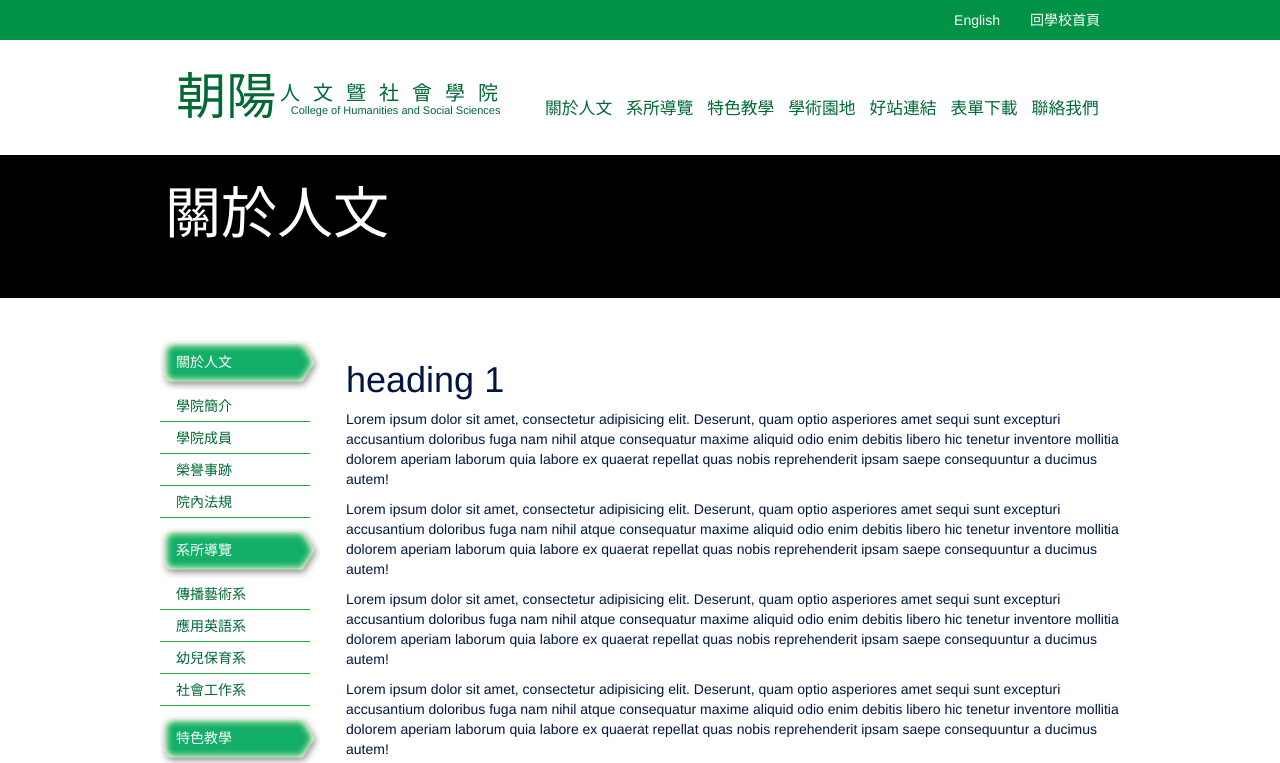
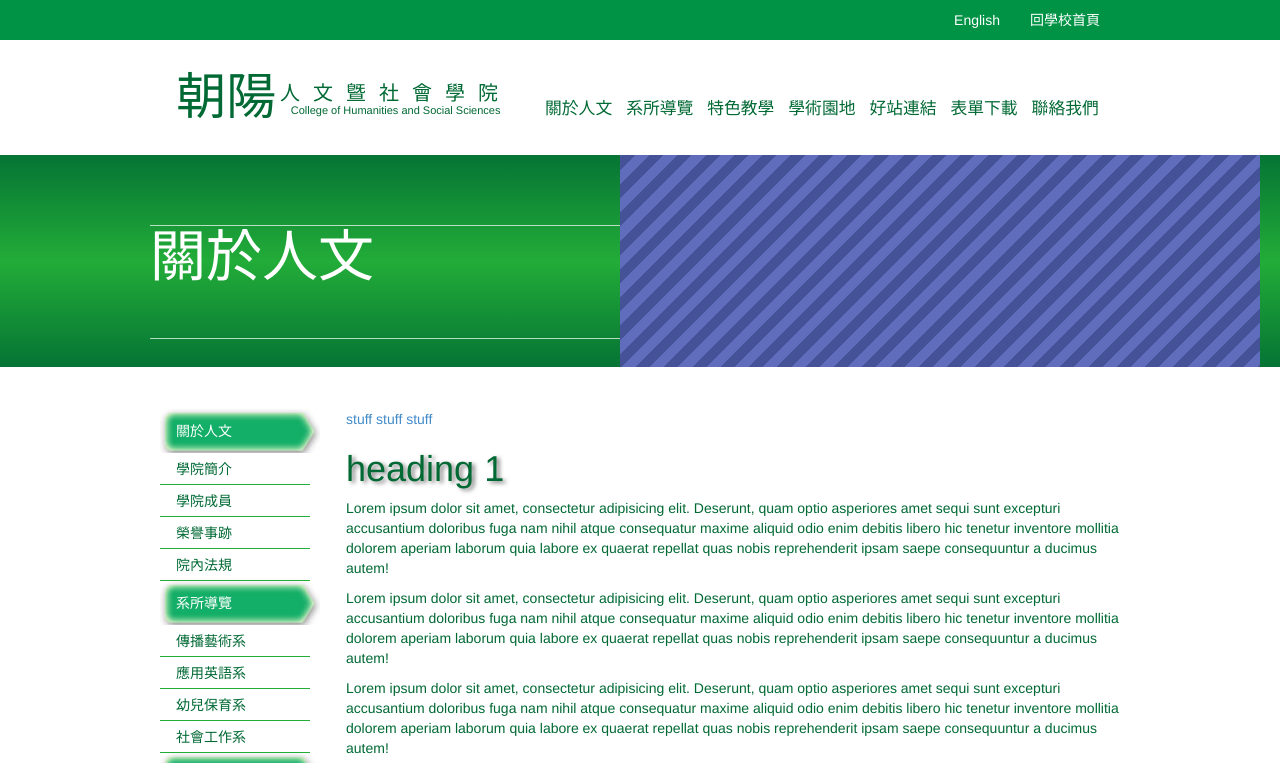
Before and after one commit to troycaeser/humanities-college-site, a plain HTML site: page about.html in a window 1280 px wide. Shown: the top 763 px of the page. Drawn offline with Linux system fonts and the light colour scheme.

Commit message:
added more coloring and gradient options to about.html

```diff
--- a/about.html
+++ b/about.html
@@ -80,11 +80,12 @@
 			</ul>
 		</nav>
 	</header>
+
 	<section class="hero-main">
 		<div class="container">
-			<h1 id="breadcrumb">關於人文</h1>
-			<p id="breadcrumb_append"></p>
+			<h1>關於人文</h1>
 		</div>
+		<div class="stripes"></div>
 	</section>
 
 	<section class="main_content">
@@ -144,7 +145,12 @@
 			</aside>
 
 			<article class="articles">
-				<h1 class="breadcrumb_links" id="sec1">heading 1</h1>
+				<section class="breadcrumb_links">
+					<a href="">stuff</a>
+					<a href="">stuff</a>
+					<a href="">stuff</a>
+				</section>
+				<h1 id="sec1">heading 1</h1>
 				<p>Lorem ipsum dolor sit amet, consectetur adipisicing elit. Deserunt, quam optio asperiores amet sequi sunt excepturi accusantium doloribus fuga nam nihil atque consequatur maxime aliquid odio enim debitis libero hic tenetur inventore mollitia dolorem aperiam laborum quia labore ex quaerat repellat quas nobis reprehenderit ipsam saepe consequuntur a ducimus autem!</p>
 				<p>Lorem ipsum dolor sit amet, consectetur adipisicing elit. Deserunt, quam optio asperiores amet sequi sunt excepturi accusantium doloribus fuga nam nihil atque consequatur maxime aliquid odio enim debitis libero hic tenetur inventore mollitia dolorem aperiam laborum quia labore ex quaerat repellat quas nobis reprehenderit ipsam saepe consequuntur a ducimus autem!</p>
 				<p>Lorem ipsum dolor sit amet, consectetur adipisicing elit. Deserunt, quam optio asperiores amet sequi sunt excepturi accusantium doloribus fuga nam nihil atque consequatur maxime aliquid odio enim debitis libero hic tenetur inventore mollitia dolorem aperiam laborum quia labore ex quaerat repellat quas nobis reprehenderit ipsam saepe consequuntur a ducimus autem!</p>
@@ -154,7 +160,7 @@
 				<p>Lorem ipsum dolor sit amet, consectetur adipisicing elit. Deserunt, quam optio asperiores amet sequi sunt excepturi accusantium doloribus fuga nam nihil atque consequatur maxime aliquid odio enim debitis libero hic tenetur inventore mollitia dolorem aperiam laborum quia labore ex quaerat repellat quas nobis reprehenderit ipsam saepe consequuntur a ducimus autem!</p>
 				<p>Lorem ipsum dolor sit amet, consectetur adipisicing elit. Deserunt, quam optio asperiores amet sequi sunt excepturi accusantium doloribus fuga nam nihil atque consequatur maxime aliquid odio enim debitis libero hic tenetur inventore mollitia dolorem aperiam laborum quia labore ex quaerat repellat quas nobis reprehenderit ipsam saepe consequuntur a ducimus autem!</p>
 				<p>Lorem ipsum dolor sit amet, consectetur adipisicing elit. Deserunt, quam optio asperiores amet sequi sunt excepturi accusantium doloribus fuga nam nihil atque consequatur maxime aliquid odio enim debitis libero hic tenetur inventore mollitia dolorem aperiam laborum quia labore ex quaerat repellat quas nobis reprehenderit ipsam saepe consequuntur a ducimus autem!</p>
-				<h1 class="breadcrumb_links" id="sec2">heading 2</h1>
+				<h1 id="sec2">heading 2</h1>
 				<p>Lorem ipsum dolor sit amet, consectetur adipisicing elit. Deserunt, quam optio asperiores amet sequi sunt excepturi accusantium doloribus fuga nam nihil atque consequatur maxime aliquid odio enim debitis libero hic tenetur inventore mollitia dolorem aperiam laborum quia labore ex quaerat repellat quas nobis reprehenderit ipsam saepe consequuntur a ducimus autem!</p>
 				<p>Lorem ipsum dolor sit amet, consectetur adipisicing elit. Deserunt, quam optio asperiores amet sequi sunt excepturi accusantium doloribus fuga nam nihil atque consequatur maxime aliquid odio enim debitis libero hic tenetur inventore mollitia dolorem aperiam laborum quia labore ex quaerat repellat quas nobis reprehenderit ipsam saepe consequuntur a ducimus autem!</p>
 				<p>Lorem ipsum dolor sit amet, consectetur adipisicing elit. Deserunt, quam optio asperiores amet sequi sunt excepturi accusantium doloribus fuga nam nihil atque consequatur maxime aliquid odio enim debitis libero hic tenetur inventore mollitia dolorem aperiam laborum quia labore ex quaerat repellat quas nobis reprehenderit ipsam saepe consequuntur a ducimus autem!</p>
@@ -162,7 +168,7 @@
 				<p>Lorem ipsum dolor sit amet, consectetur adipisicing elit. Deserunt, quam optio asperiores amet sequi sunt excepturi accusantium doloribus fuga nam nihil atque consequatur maxime aliquid odio enim debitis libero hic tenetur inventore mollitia dolorem aperiam laborum quia labore ex quaerat repellat quas nobis reprehenderit ipsam saepe consequuntur a ducimus autem!</p>
 				<p>Lorem ipsum dolor sit amet, consectetur adipisicing elit. Deserunt, quam optio asperiores amet sequi sunt excepturi accusantium doloribus fuga nam nihil atque consequatur maxime aliquid odio enim debitis libero hic tenetur inventore mollitia dolorem aperiam laborum quia labore ex quaerat repellat quas nobis reprehenderit ipsam saepe consequuntur a ducimus autem!</p>
 				<p>Lorem ipsum dolor sit amet, consectetur adipisicing elit. Deserunt, quam optio asperiores amet sequi sunt excepturi accusantium doloribus fuga nam nihil atque consequatur maxime aliquid odio enim debitis libero hic tenetur inventore mollitia dolorem aperiam laborum quia labore ex quaerat repellat quas nobis reprehenderit ipsam saepe consequuntur a ducimus autem!</p>
-				<h1 class="breadcrumb_links" id="sec3">heading 3</h1>
+				<h1 id="sec3">heading 3</h1>
 				<p>Lorem ipsum dolor sit amet, consectetur adipisicing elit. Deserunt, quam optio asperiores amet sequi sunt excepturi accusantium doloribus fuga nam nihil atque consequatur maxime aliquid odio enim debitis libero hic tenetur inventore mollitia dolorem aperiam laborum quia labore ex quaerat repellat quas nobis reprehenderit ipsam saepe consequuntur a ducimus autem!</p>
 				<p>Lorem ipsum dolor sit amet, consectetur adipisicing elit. Deserunt, quam optio asperiores amet sequi sunt excepturi accusantium doloribus fuga nam nihil atque consequatur maxime aliquid odio enim debitis libero hic tenetur inventore mollitia dolorem aperiam laborum quia labore ex quaerat repellat quas nobis reprehenderit ipsam saepe consequuntur a ducimus autem!</p>
 				<p>Lorem ipsum dolor sit amet, consectetur adipisicing elit. Deserunt, quam optio asperiores amet sequi sunt excepturi accusantium doloribus fuga nam nihil atque consequatur maxime aliquid odio enim debitis libero hic tenetur inventore mollitia dolorem aperiam laborum quia labore ex quaerat repellat quas nobis reprehenderit ipsam saepe consequuntur a ducimus autem!</p>
--- a/css/main.sass
+++ b/css/main.sass
@@ -14,6 +14,9 @@ $big_nav_dropdown_fg_default: #006934
 $big_nav_dropdown_fg_hover: #fff
 $big_nav_dropdown_bg_hover: #00A4E4
 $big_nav_dropdown_bg_default: #fff
+
+$articles_heading: #006934
+$articles_body: #006934
 
 $pictures_lines: #fff
 
@@ -78,6 +81,7 @@ body
 	position: relative
 	top: 0
 	margin: 0
+	z-index: 999
 	padding: 10px 0 10px 0
 	display: block
 	background: $tiny_nav_bg
@@ -306,13 +310,14 @@ body
 	position: relative
 	display: block
 	width: 100%
-	padding: 2em 0 2em 0
-	z-index: 999
-	background: #000
+	padding: 5em 0 2em 0
+	z-index: 990
+	background: -webkit-linear-gradient($big_nav_default -10%, $big_nav_hover, $big_nav_default 110%)
 	color: $wireframebg
 	-webkit-transition: 0.3s ease-in-out
 	-moz-transition: 0.3s ease-in-out
 	transition: 0.3s ease-in-out
+	overflow: hidden
 	h1
 		text-align: left
 		font-size: 4em
@@ -322,19 +327,25 @@ body
 	p
 		display: none
 		visibility: hidden
+	.container
+		border-top: 1px solid rgba(255, 255, 255, 0.7)
+		border-bottom: 1px solid rgba(255, 255, 255, 0.7)
+		padding: 0 0 25px 0
 
 .hero-main-shrink
-	position: fixed
-	top: 6em
-	padding: 2em 0 0 0
-	h1
-		display: none
-		visibility: hidden
-	p
-		visibility: visible
-		display: block
-		text-align: center
-		font-size: 15px
+	position: relative
+	top: 8em
+	padding: 2em 0 2em 0
+
+.stripes
+	position: absolute
+	display: inline-block
+	width: 50%
+	height: 17em
+	background: repeating-linear-gradient(-45deg, #606dbc, #606dbc 10px, #465298 10px, #465298 20px)
+	margin-right: 20px
+	right: 0
+	top: 0
 
 .pictures
 	margin: 0
@@ -617,7 +628,7 @@ a.next::before
 		padding: 0
 
 .main_content_slideUp
-	margin: 15% 0
+	margin: 7em 0
 
 .side_menu
 	display: inline-block
@@ -633,7 +644,6 @@ a.next::before
 		width: 100%
 		height: auto
 		overflow: hidden
-		margin: 0 0 10px 0
 		transition: all 300ms ease-in-out
 		a
 			display: block
@@ -645,7 +655,7 @@ a.next::before
 			color: $sidemenu_hover
 		a.ca-header
 			width: 170px
-			height: 50px
+			height: auto
 			background: url(../img/side_menu_header.jpg) no-repeat
 			background-size: 95%
 			padding: 12px 0 12px 6px
@@ -688,6 +698,13 @@ a.next::before
 	display: inline-block
 	position: relative
 	margin: 0 0 0 20%
+	h1
+		color: $articles_heading
+		-moz-text-shadow:    3px 2px 4px rgba(0, 0, 0, 0.5)
+		-webkit-text-shadow: 3px 2px 4px rgba(0, 0, 0, 0.5)
+		text-shadow:         3px 2px 4px rgba(0, 0, 0, 0.5)
+	p
+		color: $articles_body
 
 .person
 	margin: 10px 0 25px 0
--- a/js/main.js
+++ b/js/main.js
@@ -18,20 +18,20 @@ $(document).ready(function() {
 			$('li').removeClass('active');
 		}
 
-		var stuff = $('.post').text();
+		// var stuff = $('.post').text();
 		// alert(stuff);
 
 		// var pos = $('#breadcrumb').offset();
 		// alert(pos);
-		$('.breadcrumb_links').each(function(){
-			if(current_scroll_position >= $(this).offset().top && current_scroll_position <= $(this).next().offset().top)
-			{
-				$('#breadcrumb_append').html('stuff > more >> ' + $(this).html());
-				// $('#breadcrumb').html($(this).offset().top);
+		// $('.breadcrumb_links').each(function(){
+		// 	if(current_scroll_position >= $(this).offset().top && current_scroll_position <= $(this).next().offset().top)
+		// 	{
+		// 		$('#breadcrumb_append').html('stuff > more >> ' + $(this).html());
+		// 		// $('#breadcrumb').html($(this).offset().top);
 
-				return; //break the loop
-			}
-		});
+		// 		return; //break the loop
+		// 	}
+		// });
 	});
 
 	var menu = new cbpTooltipMenu( document.getElementById( 'cbp-tm-menu' ) );
```
Also changed, not shown: css/main.css, img/News.png (added), img/about_college.png (added), img/傳播藝術系.png (added), img/幼兒保育系.png (added), img/應用英語系.png (added), img/朝陽科技大學.png (added), img/社會工作系.png (added).
